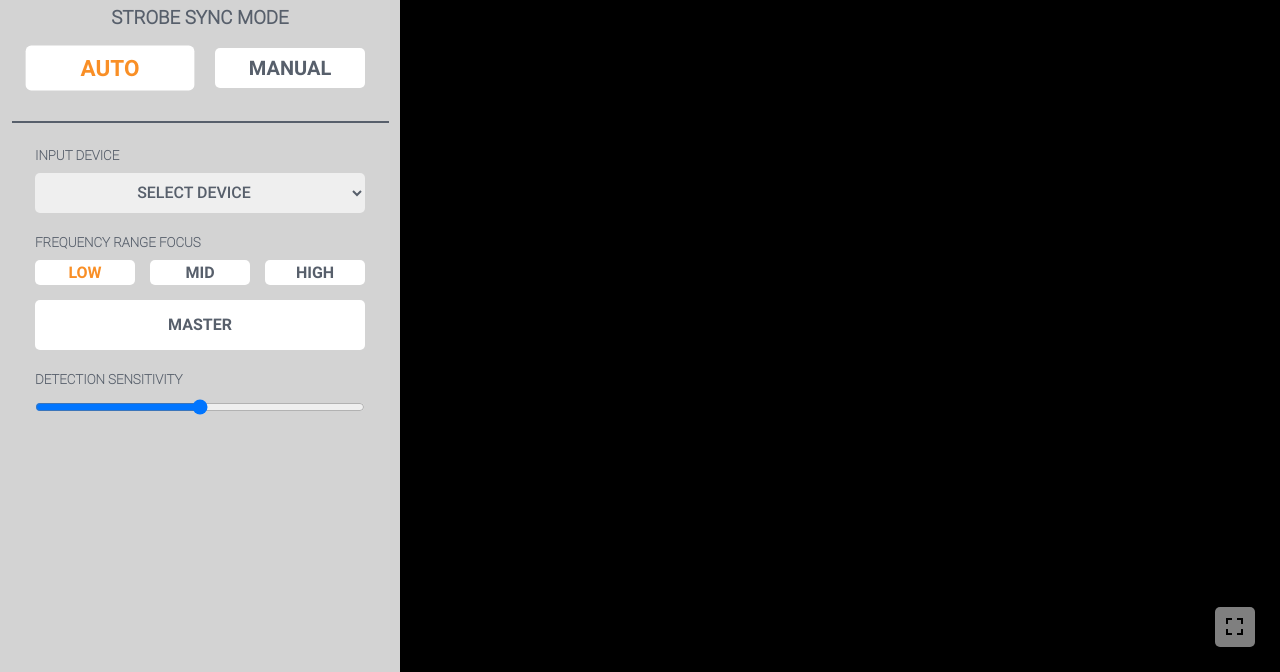
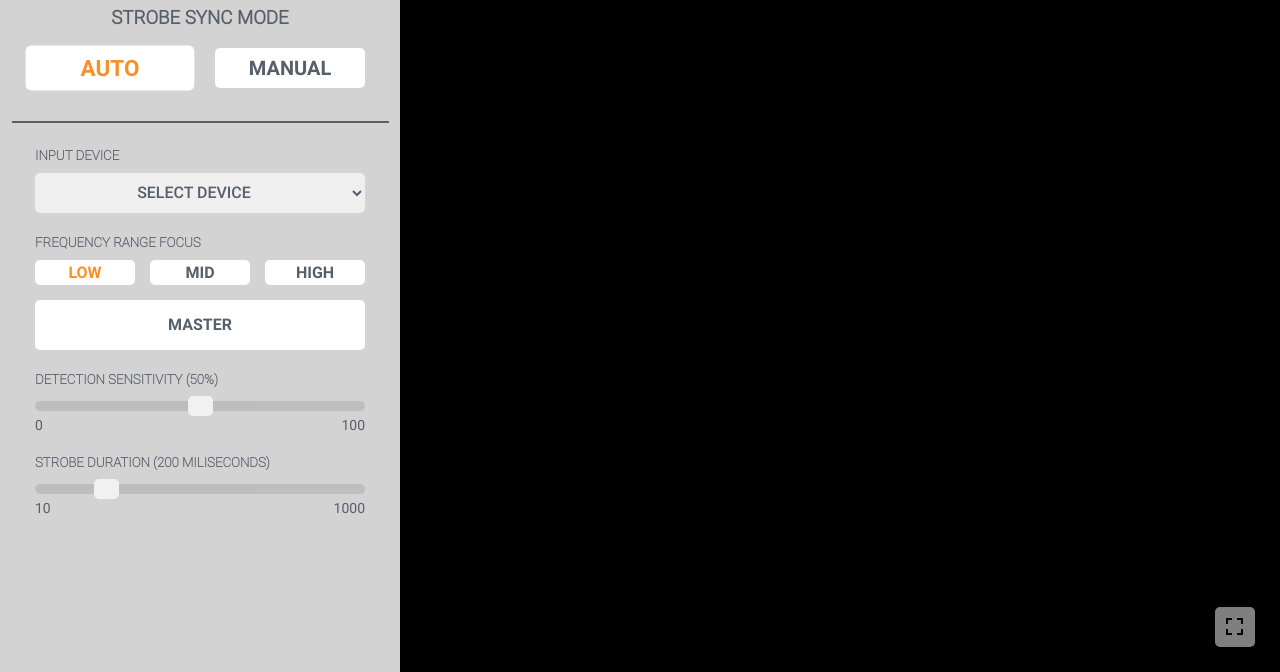
Before and after one commit to SubZone-1/Synchroma, a plain HTML site: page index.html in a window 1280 px wide. Shown: the part 128-800 px from the top of the page. Drawn offline with Linux system fonts and the light colour scheme.

Commit message:
Finished sensitivity slider and added strobe duration slider.

```diff
--- a/assets/css/app.css
+++ b/assets/css/app.css
@@ -228,6 +228,7 @@ body {
   font-family: Roboto-Medium;
   font-size: 16px;
   color: #575F6B;
+  outline: none;
 } .input-device .select-input-device:required:valid {
   width: 330px;
   height: 40px;
@@ -237,21 +238,14 @@ body {
   font-family: Roboto-Medium;
   font-size: 16px;
   color: #575F6B;
+  outline: none;
 }
 
 .select-input-device option[disabled] {
   display: none;
-}
-.select-input-device .device{
+}.select-input-device .device{
   text-align: start;
   font-family: Roboto-Regular;
-}
-
-/* Detetction Sensitivity
-------------------------------*/
-.detection-sensitivity .sens-slider {
-  width: 330px;
-  margin-left: 35px;
 }
 
 /* Frequency Range Focus
@@ -293,10 +287,128 @@ body {
   margin-left: 11px;
 }
 
+/* Detetction Sensitivity
+------------------------------*/
+/* The slider container */
+.sens-slider-container {
+  width: 100%; /* Width of the outside container */
+}
+
+/* Slider labels */
+.sens-slider-container p {
+  font-family: Roboto-Regular;
+  font-size: 14px;
+  color: #575F6B;
+} .sens-start-value {
+  float: left;
+  margin-left: 35px;
+  margin-top: 2px;
+} .sens-end-value {
+  float: right;
+  margin-right: 35px;
+  margin-top: 2px;
+}
+
+/* The slider itself */
+.sens-slider {
+  -webkit-appearance: none;  /* Override default CSS styles */
+  appearance: none;
+  width: 330px; /* Full-width */
+  height: 10px; /* Specified height */
+  margin-left: 35px;
+  background: #b5b5b5; /* Grey background */
+  border-radius: 5px;
+  opacity: 0.7; /* Set transparency (for mouse-over effects on hover) */
+  -webkit-transition: .2s; /* 0.2 seconds transition on hover */
+  transition: opacity .2s;
+}
+
+/* Mouse-over effects */
+.sens-slider:hover {
+  opacity: 1; /* Fully shown on mouse-over */
+}
+
+/* The slider handle (use -webkit- (Chrome, Opera, Safari, Edge) and -moz- (Firefox) to override default look) */
+.sens-slider::-webkit-slider-thumb {
+  -webkit-appearance: none; /* Override default look */
+  appearance: none;
+  width: 25px; /* Set a specific slider handle width */
+  height: 20px; /* Slider handle height */
+  border-radius: 5px;
+  background: #ffffff;
+  cursor: pointer; /* Cursor on hover */
+}
+
+.sens-slider::-moz-range-thumb {
+  width: 35px; /* Set a specific slider handle width */
+  height: 20px; /* Slider handle height */
+  background: #ffffff;
+  cursor: pointer; /* Cursor on hover */
+}
+
+/* Strobe Duration
+------------------------------*/
+/* The slider container */
+.duration-slider-container {
+  width: 100%; /* Width of the outside container */
+}
+
+/* Slider labels */
+.duration-slider-container p {
+  font-family: Roboto-Regular;
+  font-size: 14px;
+  color: #575F6B;
+} .duration-start-value {
+  float: left;
+  margin-left: 35px;
+  margin-top: 2px;
+} .duration-end-value {
+  float: right;
+  margin-right: 35px;
+  margin-top: 2px;
+}
+
+/* The slider itself */
+.duration-slider {
+  -webkit-appearance: none;  /* Override default CSS styles */
+  appearance: none;
+  width: 330px; /* Full-width */
+  height: 10px; /* Specified height */
+  margin-left: 35px;
+  background: #b5b5b5; /* Grey background */
+  border-radius: 5px;
+  opacity: 0.7; /* Set transparency (for mouse-over effects on hover) */
+  -webkit-transition: .2s; /* 0.2 seconds transition on hover */
+  transition: opacity .2s;
+}
+
+/* Mouse-over effects */
+.duration-slider:hover {
+  opacity: 1; /* Fully shown on mouse-over */
+}
+
+/* The slider handle (use -webkit- (Chrome, Opera, Safari, Edge) and -moz- (Firefox) to override default look) */
+.duration-slider::-webkit-slider-thumb {
+  -webkit-appearance: none; /* Override default look */
+  appearance: none;
+  width: 25px; /* Set a specific slider handle width */
+  height: 20px; /* Slider handle height */
+  border-radius: 5px;
+  background: #ffffff;
+  cursor: pointer; /* Cursor on hover */
+}
+
+.duration-slider::-moz-range-thumb {
+  width: 35px; /* Set a specific slider handle width */
+  height: 20px; /* Slider handle height */
+  background: #ffffff;
+  cursor: pointer; /* Cursor on hover */
+}
+
 /* Button used to open and close the sidebar */
 .opencloseSidebar {
-  width:  40px;
-  height:  40px;
+  width: 40px;
+  height: 40px;
   font-size: 20px;
   cursor: pointer;
   background-color: #ffffff;
--- /dev/null
+++ b/assets/js/durationSlider.js
@@ -0,0 +1,8 @@
+var durationSlider = document.getElementById("duration-slider");
+var durationOutput = document.getElementById("duration-label");
+durationOutput.innerHTML = "STROBE DURATION (" + durationSlider.value + " MILISECONDS)"; // Display the default slider value
+
+// Update the current slider value (each time you drag the slider handle)
+durationSlider.oninput = function() {
+    durationOutput.innerHTML = "STROBE DURATION (" + this.value + " MILISECONDS)";
+}
--- /dev/null
+++ b/assets/js/sensSlider.js
@@ -0,0 +1,8 @@
+var sensSlider = document.getElementById("sens-slider");
+var sensOutput = document.getElementById("sens-label");
+sensOutput.innerHTML = "DETECTION SENSITIVITY (" + sensSlider.value + "%)"; // Display the default slider value
+
+// Update the current slider value (each time you drag the slider handle)
+sensSlider.oninput = function() {
+    sensOutput.innerHTML = "DETECTION SENSITIVITY (" + this.value + "%)";
+}
--- a/index.html
+++ b/index.html
@@ -34,7 +34,8 @@
 
                     <select id="select-input-device" class="select-input-device" required>
                         <option value="" selected disabled>SELECT DEVICE</option>
-                        <option value="" class="device">&nbsp;example device</option>
+                        <option value="" class="device">&nbsp;Integrated Player</option>
+                        <option value="" class="device">&nbsp;Example Device</option>
                     </select>
                 </div>
 
@@ -48,9 +49,23 @@
                 </div>
 
                 <div id="detection-sensitivity" class="detection-sensitivity">
-                    <h5>DETECTION SENSITIVITY</h5>
+                    <h5 id="sens-label"></h5>
 
-                    <input type="range" min="0" max="100" value="50" class="sens-slider" id="sens-slider">
+                    <div id="sens-slider-container" class="sens-slider-container">
+                        <input type="range" min="0" max="100" value="50" class="sens-slider" id="sens-slider">
+                        <p class="sens-start-value">0</p><p class="sens-end-value">100</p>
+                    </div>
+                </div>
+
+                <br>
+
+                <div id="strobe-duration" class="strobe-duration">
+                    <h5 id="duration-label"></h5>
+
+                    <div id="duration-slider-container" class="duration-slider-container">
+                        <input type="range" min="10" max="1000" value="200" class="duration-slider" id="duration-slider">
+                        <p class="duration-start-value">10</p><p class="duration-end-value">1000</p>
+                    </div>
                 </div>
             </div>
 
@@ -70,6 +85,10 @@
         <img src="assets\img\logo-V2\logo-horizontal-white.png" id="index-logo" class="index-logo" hidden>
     </div>
 </body>
+<!-- strobe duration slider script -->
+<script src="assets\js\durationSlider.js"></script>
+<!-- detection sensitivity slider script -->
+<script src="assets\js\sensSlider.js"></script>
 <!-- frequency range focus script -->
 <script src="assets\js\frequencyRangeFocus.js"></script>
 <!-- auto mode script -->
```
